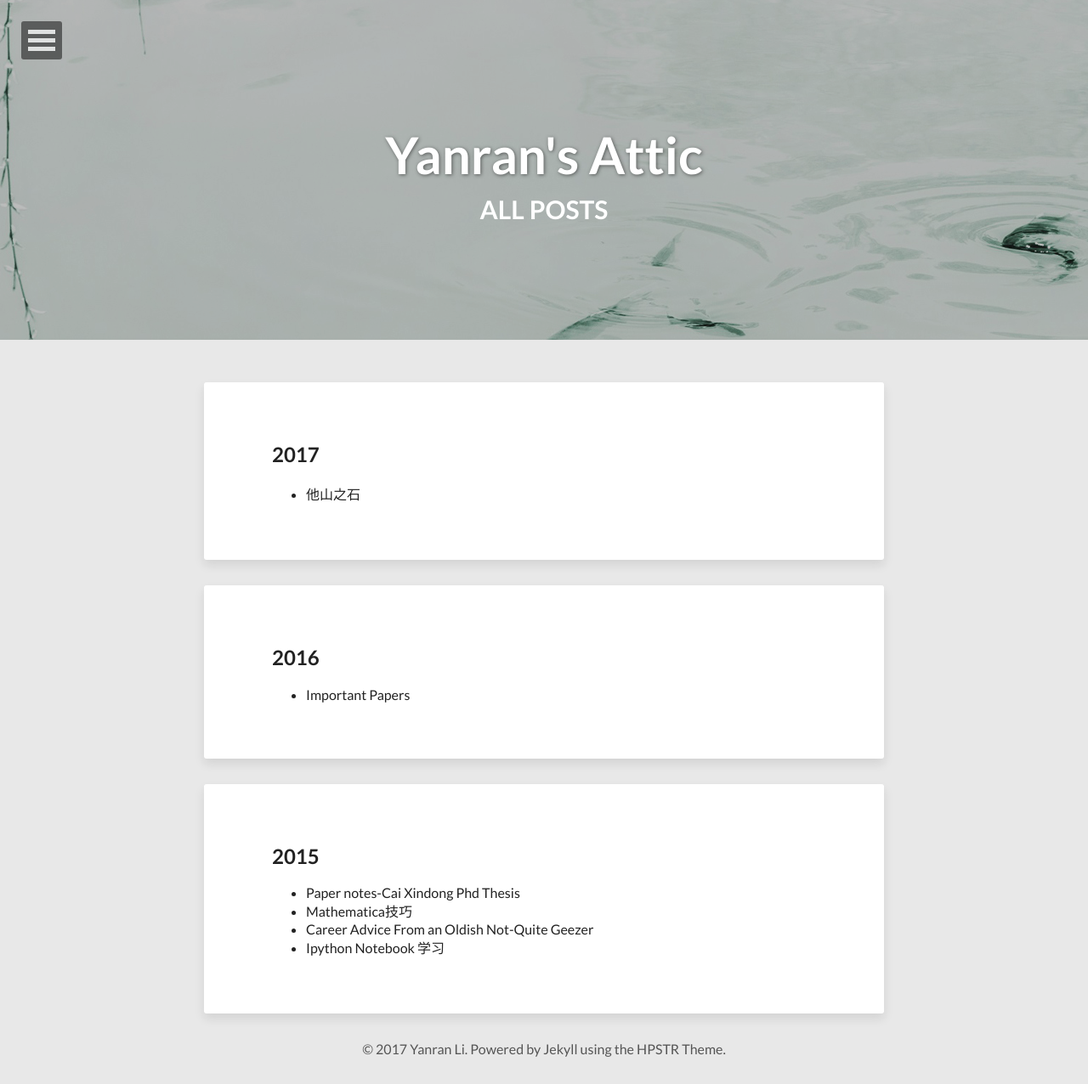
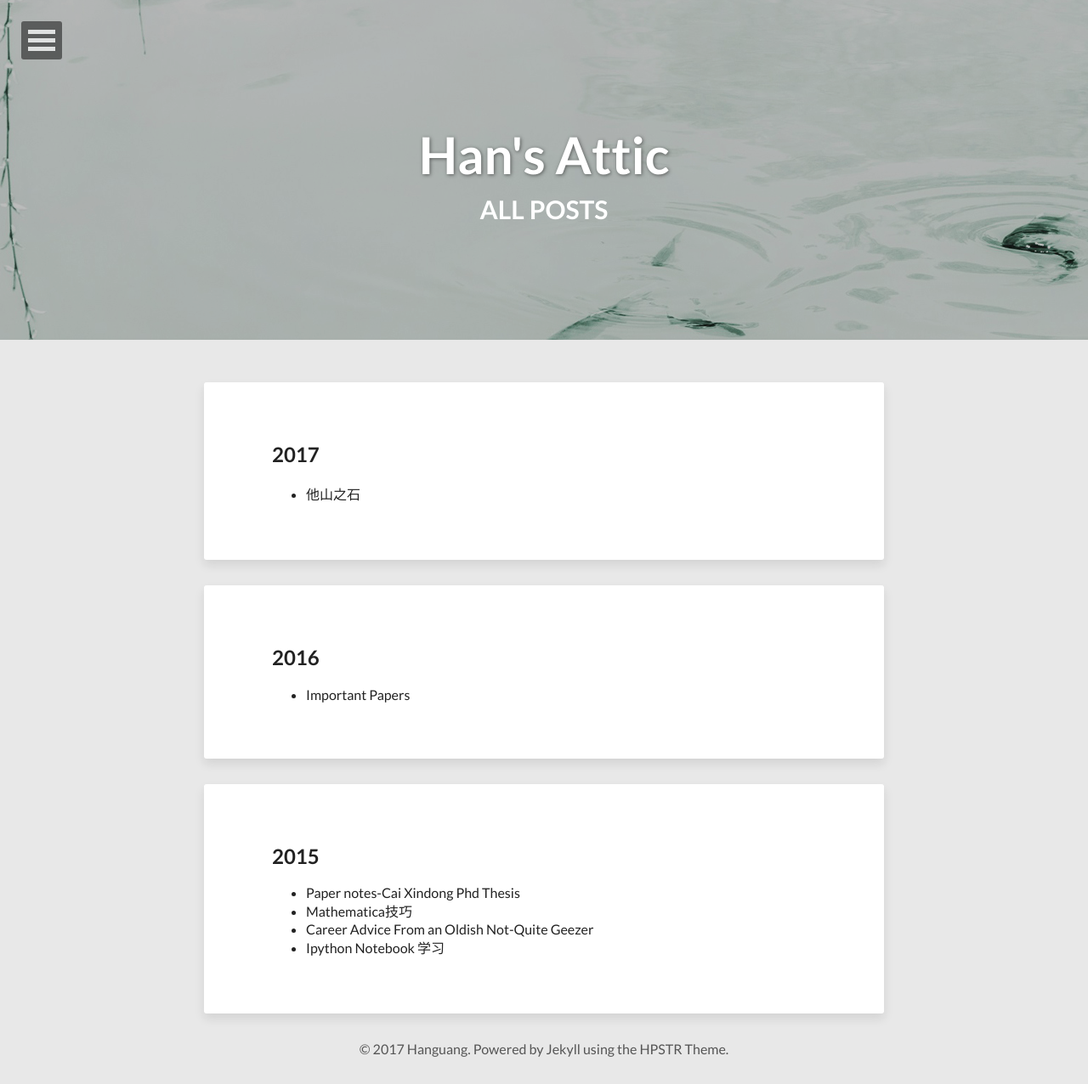
Before and after one commit to brandeath/brandeath.github.io, a Jekyll site: the page built from posts.html, in a window 1280 px wide. Shown: the whole page at 85% size. Built offline with Jekyll 4.4.1, drawn with Linux system fonts in a browser that asks for light colours; nearby versions of some CDN libraries; part of the change alters nothing that is shown.

Commit message:
update config

```diff
--- a/_config.yml
+++ b/_config.yml
@@ -1,6 +1,6 @@
-title:            Yanran's Attic
-description:      "Natural Language Processing, Semantic Embedding, Machine learning, deep learning"
-disqus_shortname: yanranli
+title:            Han's Attic
+description:      "Quantum"
+disqus_shortname: Hanguang
 # Your site's domain goes here. When working locally use localhost server leave blank
 # PS. If you set this wrong stylesheets and scripts won't load and most links will break.
 # PPS. If you leave it blank for local testing home links won't work, they'll be fine for live domains though.
@@ -8,17 +8,17 @@ url:
 
 # Owner/author information
 owner:
-  name:           Yanran Li
+  name:           Hanguang
   avatar:         avatar.jpg
-  bio:            "Research Assistant at PolyU"
-  email:          yanranli.summer@gmail.com
+  bio:            "Research Fellow at NUS"
+  email:          hanyun0514@gmail.com
   # Social networking links used in footer. Update and remove as you like.
   twitter:
   facebook:
-  weibo:          summerrlee
-  github:         niangaotuantuan
+  weibo:          ignorantguang
+  github:         brandeath
   stackexchange:
-  linkedin:       233043238
+  linkedin:
   instagram:
   flickr:
   tumblr:
@@ -54,9 +54,10 @@ links:
     external: true
 
 # http://en.wikipedia.org/wiki/List_of_tz_database_time_zones
-timezone:    Asia/Hong_Kong
+timezone:    Asia/Singapore
 future:      true
-pygments:    true
+#pygments:    true
+rouge: true
 markdown:    kramdown
 
 # Amount of posts to show on home page
```
